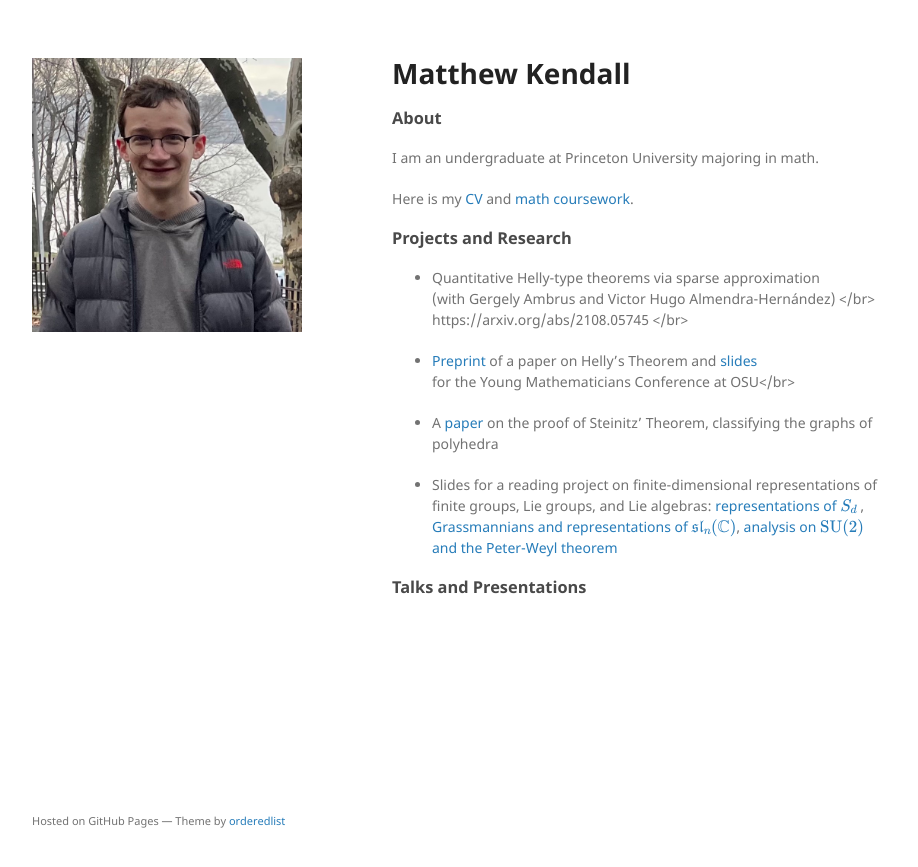
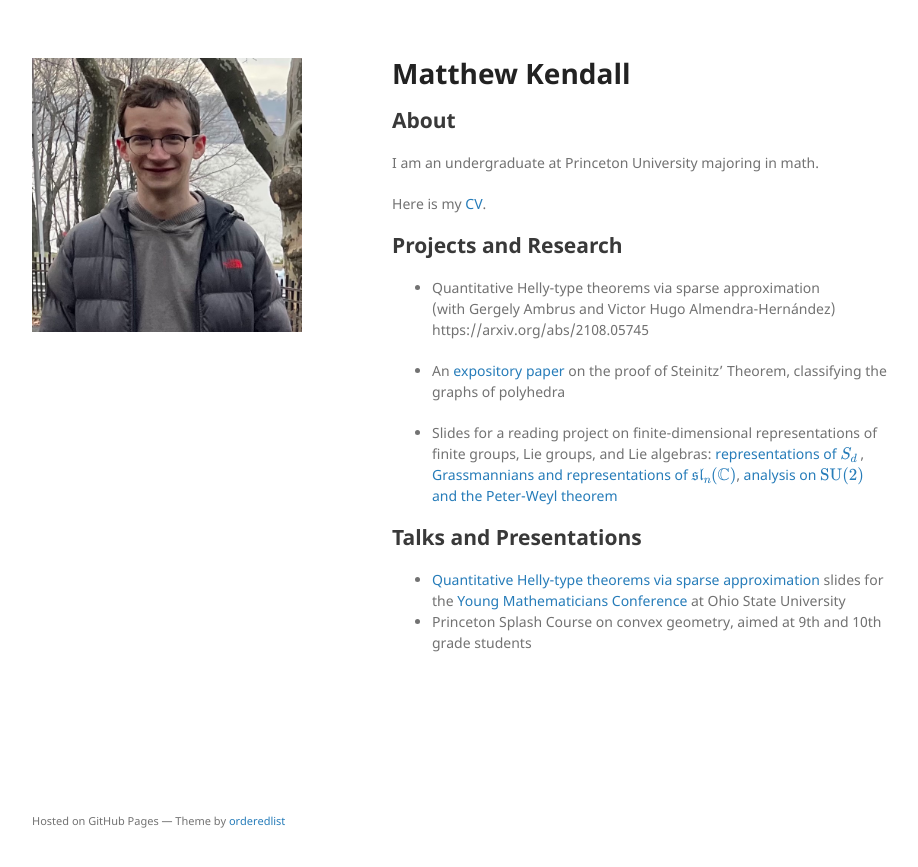
Before and after one commit to matthewkendall/matthewkendall.github.io, a Jekyll site: the page built from index.md, in a window 1280 px wide. Shown: the top 867 px of the page, without its empty margins (178-1096 px from the left). Built offline with Jekyll 4.4.1, drawn with Linux system fonts in a browser that asks for light colours; our own code applies the rules of GitHub Pages for plain Markdown files; formulas are drawn with MathJax 3; the repository's description, which GitHub fills in, is left out.

Commit message:
Update index.md

```diff
--- a/index.md
+++ b/index.md
@@ -1,17 +1,18 @@
 # Matthew Kendall
 
-### About
+## About
 I am an undergraduate at Princeton University majoring in math.
 
-Here is my [CV](https://drive.google.com/file/d/10HaFZApJXhUxyGRKhNT5fdhJX7zon5qV/view?usp=sharing) and [math coursework](https://drive.google.com/file/d/1MCUe_CznWGLBNJrX_yd19g5PhdmZfXkw/view?usp=sharing).
+Here is my <a href="matthewkendall.github.io/assets/Kendall_CV_22.pdf" target="_blank"> CV</a>.
 
-### Projects and Research
-- Quantitative Helly-type theorems via sparse approximation <br> (with Gergely Ambrus and Victor Hugo Almendra-Hernández) </br> <br> https://arxiv.org/abs/2108.05745 </br>
+## Projects and Research
+- Quantitative Helly-type theorems via sparse approximation <br> (with Gergely Ambrus and Victor Hugo Almendra-Hernández)  <br> https://arxiv.org/abs/2108.05745
 
--   [Preprint](https://arxiv.org/abs/108.05745) of a paper on Helly's Theorem and [slides](https://drive.google.com/file/d/1XUFLkC3joIvBtLTd2nv61izF1HfMWo7U/view?usp=sharing) <br>for the Young Mathematicians Conference at OSU</br>
-
--   A [paper](https://drive.google.com/file/d/1NS0GOi4oB5l6gTXtjJSKy62yDzaEBiTY/view?usp=sharing) on the proof of Steinitz' Theorem, classifying the graphs of polyhedra
+-   An [expository paper](https://drive.google.com/file/d/1NS0GOi4oB5l6gTXtjJSKy62yDzaEBiTY/view?usp=sharing) on the proof of Steinitz' Theorem, classifying the graphs of polyhedra
 
 -   Slides for a reading project on finite-dimensional representations of finite groups, Lie groups, and Lie algebras: [representations of $S_d$](https://drive.google.com/file/d/1QjwRF0HZF1aFF6zScaClb6YVIeXvHXng/view?usp=sharing) , [Grassmannians and representations of $\mathfrak{sl}_n(\mathbb{C})$](https://drive.google.com/file/d/1i7wDhTK4fKgiomRHZBb_MVMKBFfjago0/view?usp=sharing), [analysis on $\mathrm{SU}(2)$ and the Peter-Weyl theorem](https://drive.google.com/file/d/1hi3LycRgXJi-u_KKOjKsU4CNl5S-YvmY/view?usp=sharing)
 
-### Talks and Presentations
+## Talks and Presentations
+
+-  [Quantitative Helly-type theorems via sparse approximation](https://drive.google.com/file/d/1XUFLkC3joIvBtLTd2nv61izF1HfMWo7U/view?usp=sharing) slides for the [Young Mathematicians Conference](https://ymc.osu.edu/about) at Ohio State University
+- Princeton Splash Course on convex geometry, aimed at 9th and 10th grade students
```
